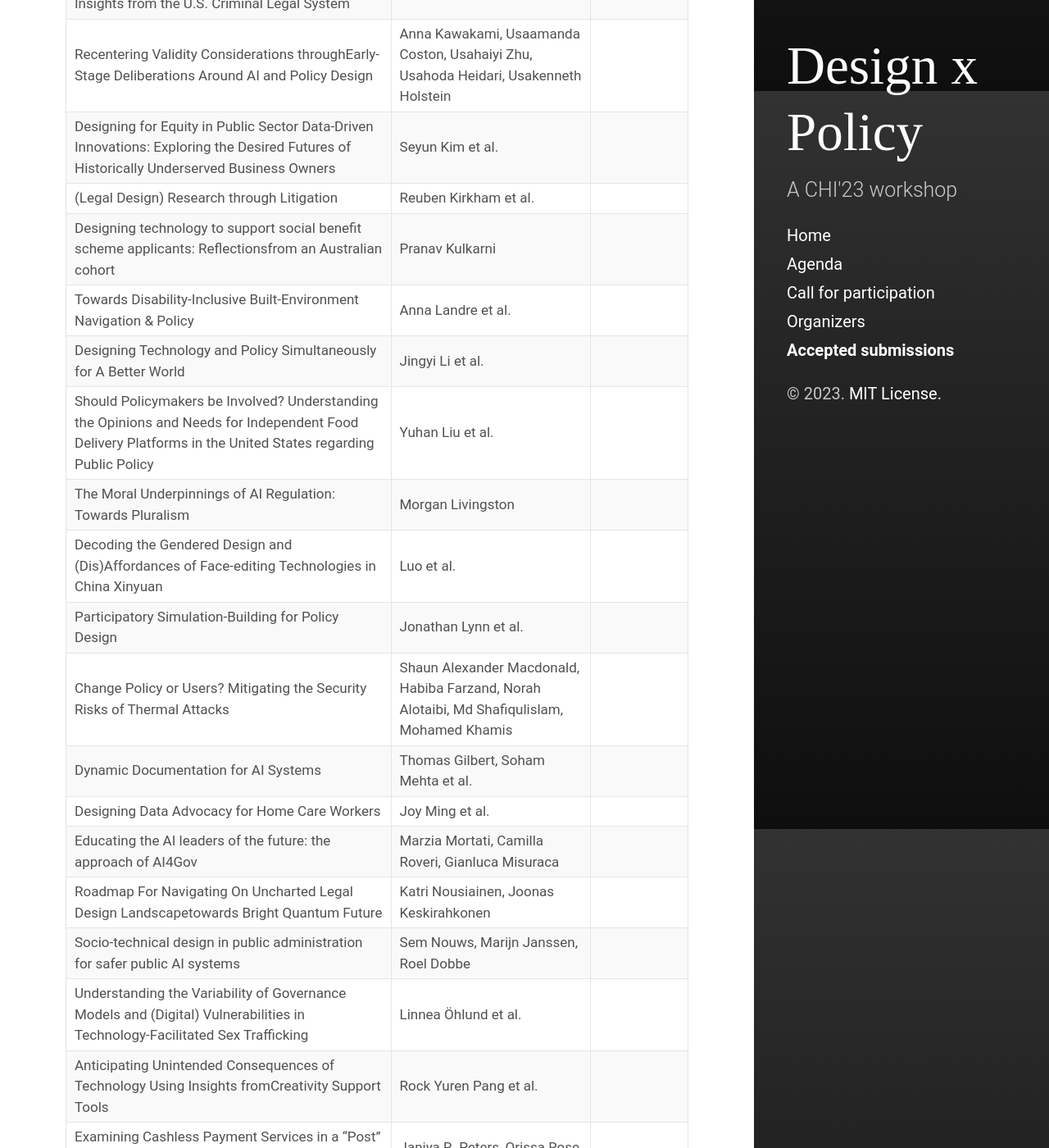
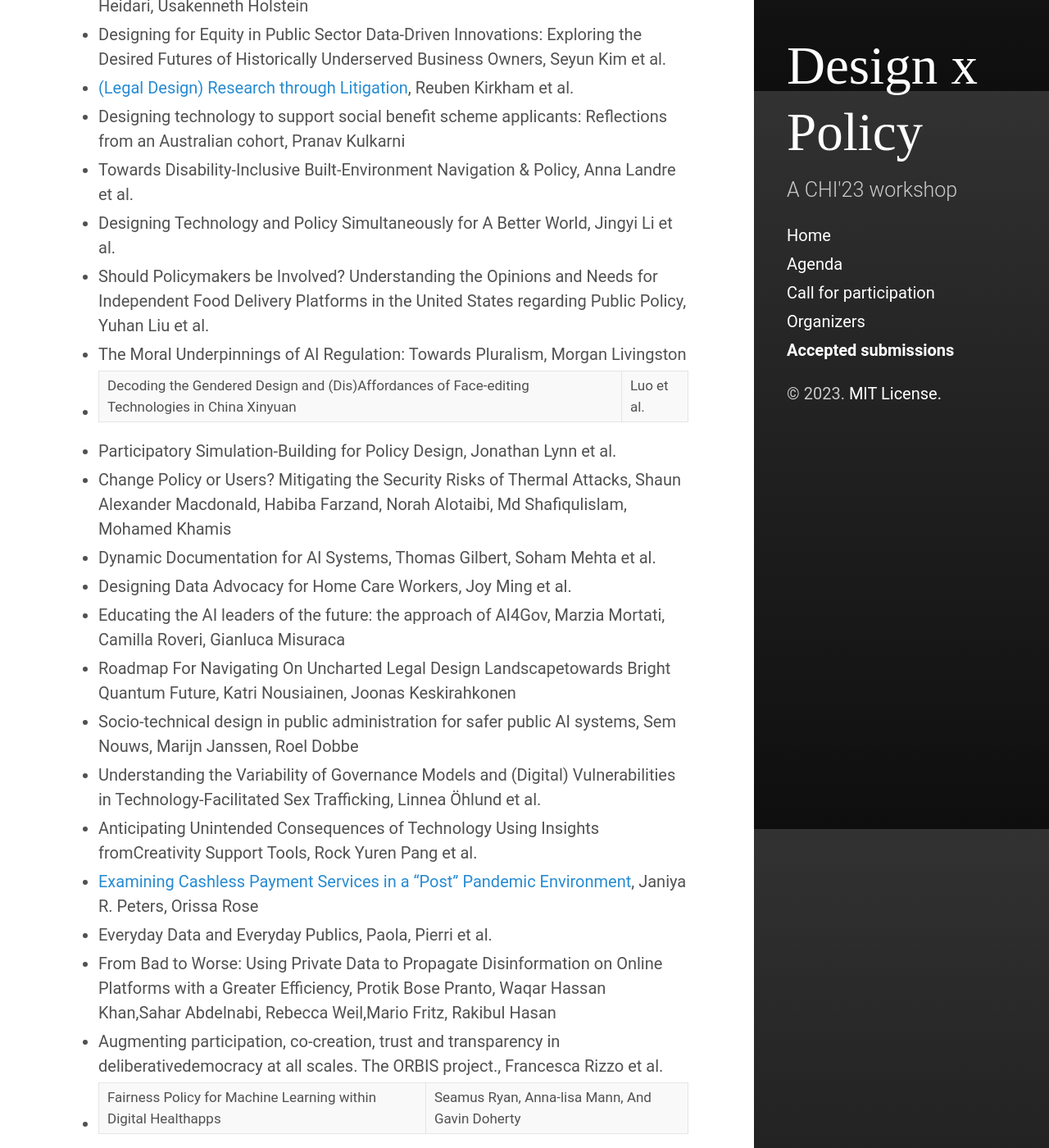
Before and after one commit to yang-qian/designpolicyCHI23, a Jekyll site: the page built from accepted.md, in a window 1280 px wide and 1400 px high, scrolled down 1689 px. Shown: the whole window at 82% size. Built offline with Jekyll 4.4.1, drawn with Linux system fonts in a browser that asks for light colours; some of the changed text lies outside the part shown.

Commit message:
Update accepted.md

```diff
--- a/accepted.md
+++ b/accepted.md
@@ -6,58 +6,56 @@ sidebar_link: true
 
 The list of accepted submissions is still being updated as camera-ready versions are received.
 
-| Title                                                                         | Authors                                   | Link to submission |
-|-------------------------------------------------------------------------------|-------------------------------------------|--------------------|
-|Designing Technologies for Safe and Privacy Sensitive Location Sharing	| Louise Barkhuus ||
-|Contextual Integrity of A Virtual (Reality) Classroom	| Karoline Brehm et al. ||
-|Bridging Deliberative Democracy and Deployment of Societal-Scale Technology|Ned Cooper||
-|Professional Ethics by Design: Co-creating Codes of Conduct for ComputationalPractice|Samuel Danzon-Chambaud||
-|Asking Better Questions - The Art and Science of Forecasting |	Emily Dardaman et al. ||
-|Surveillance Technologies and Migrant Farmers in Ontario Greenhouses:Investigating Pathways for Equitable Policy and Technological Interventions|Olivia Doggett||
-|From Policy to Pixels: Practitioner Lessons from Cookie Banner Implementation |	Ame Elliott et al. ||
-|Bridging Policy Gaps between Technocratic and Democratic Approaches toAccountability Across the Lifecycle of Public Sector Algorithmic Systems |	Motahhare Eslami et al. ||
-|How Design Can Impact Labor Shifting as a Result of Technological Advances | Jodi Forlizzi | |
-|Solutions Matrix |	Liz Gerber et al. ||
-|How can we influence ‘future of work’ policies?|	Sandy J.J. Gould et al. ||
-|Metaphors as facilitators: Grounding the commons in participatory prototypingpolicies.|	Natalia Gulbransen-Diaz et al. ||
-|Sociotechnical Perspectives on Social Media Regulation     |     Eric Gilbert, Sarita Schoenebeck, Motahhare Eslami, Cami Goray  |                    |
-|What Evidence is Needed to Prove the Existence of Dark Patterns?  |  Johanna Gunawan, Usacristiana Santos, Nataliia Bielova  ||
-|Walking in Circles: Generative AI and the future of online legal information|Nóra Al Haider||
-|Data Ethics Emergency Drill: Exploring Responsible Data and AI Practices in Context | Vanessa Aisyahsari Hanschke | |
-|Policy Design in Data Economy: In Need for a Public Online News(Eco)System?|Viktoria Horn, Claude Draude ||
-|Whose Policy? Privacy Challenges of Decentralized Platforms	| Sohyeon Hwang et al. ||
-|Policy Paths Toward a Systemic Understanding of Recommendation Platforms |	Ruijie Yew et al. ||
-|Staying with the Trouble of Developing Mental Health Technology and Policy | Jacinta Jardine, Camille Nadal, Sarah Robinson | |
-| Opportunities for Coordinating Policy and Technology Design for AlgorithmicAccountability: Insights from the U.S. Criminal Legal System |	Angela Jin ||
-|Recentering Validity Considerations throughEarly-Stage Deliberations Around AI and Policy Design| Anna Kawakami, Usaamanda Coston, Usahaiyi Zhu, Usahoda Heidari, Usakenneth Holstein ||
-|Designing for Equity in Public Sector Data-Driven Innovations: Exploring the Desired Futures of Historically Underserved Business Owners |	Seyun Kim et al. ||
-|(Legal Design) Research through Litigation |	Reuben Kirkham et al. ||
-|Designing technology to support social benefit scheme applicants: Reflectionsfrom an Australian cohort| Pranav Kulkarni | |
-|Towards Disability-Inclusive Built-Environment Navigation & Policy |	Anna Landre et al. ||
-|Designing Technology and Policy Simultaneously for A Better World	| Jingyi Li et al. ||
-|Should Policymakers be Involved? Understanding the Opinions and Needs for Independent Food Delivery Platforms in the United States regarding Public Policy |	Yuhan Liu et al. ||
-|The Moral Underpinnings of AI Regulation: Towards Pluralism | Morgan Livingston||
-|Decoding the Gendered Design and (Dis)Affordances of Face-editing Technologies in China	Xinyuan | Luo et al. ||
-|Participatory Simulation-Building for Policy Design |	Jonathan Lynn et al. ||
-|Change Policy or Users? Mitigating the Security Risks of Thermal Attacks | Shaun Alexander Macdonald, Habiba Farzand, Norah Alotaibi, Md Shafiqulislam, Mohamed Khamis | |
-|Dynamic Documentation for AI Systems	| Thomas Gilbert, Soham Mehta et al. ||
-|Designing Data Advocacy for Home Care Workers | Joy Ming et al. ||
-|Educating the AI leaders of the future: the approach of AI4Gov|Marzia Mortati, Camilla Roveri, Gianluca Misuraca||
-|Roadmap For Navigating On Uncharted Legal Design Landscapetowards Bright Quantum Future|Katri Nousiainen, Joonas Keskirahkonen ||
-| Socio-technical design in public administration for safer public AI systems | Sem Nouws, Marijn Janssen, Roel Dobbe   | |
-|Understanding the Variability of Governance Models and (Digital) Vulnerabilities in Technology-Facilitated Sex Trafficking|	Linnea Öhlund et al. ||
-|Anticipating Unintended Consequences of Technology Using Insights fromCreativity Support Tools|	Rock Yuren Pang et al. ||
-|Examining Cashless Payment Services in a “Post” Pandemic Environment|Janiya R. Peters, Orissa Rose||
-|Everyday Data and Everyday Publics |	Paola, Pierri et al. ||
-|From Bad to Worse: Using Private Data to PropagateDisinformation on Online Platforms with a Greater Efficiency|Protik Bose Pranto, Waqar Hassan Khan,Sahar Abdelnabi, Rebecca Weil,Mario Fritz, Rakibul Hasan  ||
-|Augmenting participation, co-creation, trust and transparency in deliberativedemocracy at all scales. The ORBIS project.|	Francesca Rizzo et al. ||
-| Fairness Policy for Machine Learning within Digital Healthapps | Seamus Ryan, Anna-lisa Mann, And Gavin Doherty| |
-|Experiential Futures In-the-wild to Inform Policy Design | Camilo Sanchez, Felix A. Epp||
-|Promoting Bright Patterns |	Hauke Sandhaus et al. ||
-|Towards Prototyping Driverless Vehicle Behaviors,City Design, and Policies Simultaneously|Hauke Sandhaus, Wendy Ju, Qian Yang||
-|Human-Centered AI and the Social Contract Perspective|Stefan Schmager||
-|Exploring Implications for Privacy Design and Policy through Smart Home Cameras |	Neilly H. Tan et al. ||
-|Adversarial Engagements Between Technology and Policy|	Anh-Ton Tran et al. ||
-|Navigating the Nexus of Technology, Policy, and Societal Impact in context of Kashmir|	Asra Sakeen Wani et al. ||
-|Thinking Upstream: Ethics and Policy Opportunities in AI Supply Chains | David Gray Widder, Richmond Wong| [arXiv.org](https://arxiv.org/abs/2303.07529)|
-|Epistemic Injustice in Technology and Policy Design:Lessons from New York City’s Heat Complaints System| Mohsin Yousufi, Usacharlotte Alexander, Usanassim Parvin ||
+- Designing Technologies for Safe and Privacy Sensitive Location Sharing, Louise Barkhuus
+- Contextual Integrity of A Virtual (Reality) Classroom, Karoline Brehm et al.
+- Bridging Deliberative Democracy and Deployment of Societal-Scale Technology, Ned Cooper
+- Professional Ethics by Design: Co-creating Codes of Conduct for Computational Practice, Samuel Danzon-Chambaud
+- Asking Better Questions: The Art and Science of Forecasting, Emily Dardaman et al.
+- Surveillance Technologies and Migrant Farmers in Ontario Greenhouses:Investigating Pathways for Equitable Policy and Technological Interventions, Olivia Doggett
+- From Policy to Pixels: Practitioner Lessons from Cookie Banner Implementation, 	Ame Elliott et al.
+- Bridging Policy Gaps between Technocratic and Democratic Approaches toAccountability Across the Lifecycle of Public Sector Algorithmic Systems, Motahhare Eslami et al.
+- How Design Can Impact Labor Shifting as a Result of Technological Advances | Jodi Forlizzi
+- Solutions Matrix, Liz Gerber et al.
+- How can we influence ‘future of work’ policies? Sandy J.J. Gould et al.
+- Metaphors as facilitators: Grounding the commons in participatory prototyping policies, Natalia Gulbransen-Diaz et al.
+- Sociotechnical Perspectives on Social Media Regulation, Eric Gilbert, Sarita Schoenebeck, Motahhare Eslami, Cami Goray,
+- What Evidence is Needed to Prove the Existence of Dark Patterns? Johanna Gunawan, Usacristiana Santos, Nataliia Bielova
+- Walking in Circles: Generative AI and the future of online legal information, Nóra Al Haider
+- Data Ethics Emergency Drill: Exploring Responsible Data and AI Practices in Context Vanessa Aisyahsari Hanschke
+- Policy Design in Data Economy: In Need for a Public Online News(Eco)System?|Viktoria Horn, Claude Draude
+- Whose Policy? Privacy Challenges of Decentralized Platforms, Sohyeon Hwang et al.
+- Policy Paths Toward a Systemic Understanding of Recommendation Platforms,	Ruijie Yew et al.
+- Staying with the Trouble of Developing Mental Health Technology and Policy, Jacinta Jardine, Camille Nadal, Sarah Robinson,
+- Opportunities for Coordinating Policy and Technology Design for AlgorithmicAccountability: Insights from the U.S. Criminal Legal System, Angela Jin
+- Recentering Validity Considerations through Early-Stage Deliberations Around AI and Policy Design, Anna Kawakami, Usaamanda Coston, Usahaiyi Zhu, Usahoda Heidari, Usakenneth Holstein
+- Designing for Equity in Public Sector Data-Driven Innovations: Exploring the Desired Futures of Historically Underserved Business Owners, Seyun Kim et al.
+- [(Legal Design) Research through Litigation](http://arxiv.org/abs/2303.14336), Reuben Kirkham et al.
+- Designing technology to support social benefit scheme applicants: Reflections from an Australian cohort, Pranav Kulkarni
+- Towards Disability-Inclusive Built-Environment Navigation & Policy, Anna Landre et al.
+- Designing Technology and Policy Simultaneously for A Better World, Jingyi Li et al.
+- Should Policymakers be Involved? Understanding the Opinions and Needs for Independent Food Delivery Platforms in the United States regarding Public Policy, Yuhan Liu et al.
+- The Moral Underpinnings of AI Regulation: Towards Pluralism, Morgan Livingston
+- Decoding the Gendered Design and (Dis)Affordances of Face-editing Technologies in China	Xinyuan | Luo et al.
+- Participatory Simulation-Building for Policy Design, Jonathan Lynn et al.
+- Change Policy or Users? Mitigating the Security Risks of Thermal Attacks, Shaun Alexander Macdonald, Habiba Farzand, Norah Alotaibi, Md Shafiqulislam, Mohamed Khamis
+- Dynamic Documentation for AI Systems, Thomas Gilbert, Soham Mehta et al.
+- Designing Data Advocacy for Home Care Workers, Joy Ming et al.
+- Educating the AI leaders of the future: the approach of AI4Gov, Marzia Mortati, Camilla Roveri, Gianluca Misuraca
+- Roadmap For Navigating On Uncharted Legal Design Landscapetowards Bright Quantum Future, Katri Nousiainen, Joonas Keskirahkonen
+- Socio-technical design in public administration for safer public AI systems, Sem Nouws, Marijn Janssen, Roel Dobbe
+- Understanding the Variability of Governance Models and (Digital) Vulnerabilities in Technology-Facilitated Sex Trafficking, Linnea Öhlund et al.
+- Anticipating Unintended Consequences of Technology Using Insights fromCreativity Support Tools, Rock Yuren Pang et al.
+- [Examining Cashless Payment Services in a “Post” Pandemic Environment](http://arxiv.org/abs/2303.12970), Janiya R. Peters, Orissa Rose
+- Everyday Data and Everyday Publics, Paola, Pierri et al.
+- From Bad to Worse: Using Private Data to Propagate Disinformation on Online Platforms with a Greater Efficiency, Protik Bose Pranto, Waqar Hassan Khan,Sahar Abdelnabi, Rebecca Weil,Mario Fritz, Rakibul Hasan
+- Augmenting participation, co-creation, trust and transparency in deliberativedemocracy at all scales. The ORBIS project., Francesca Rizzo et al.
+- Fairness Policy for Machine Learning within Digital Healthapps | Seamus Ryan, Anna-lisa Mann, And Gavin Doherty
+- [Experiential Futures In-the-wild to Inform Policy Design](https://arxiv.org/abs/2303.14174), Camilo Sanchez, Felix A. Epp
+- Promoting Bright Patterns, Hauke Sandhaus et al.
+- Towards Prototyping Driverless Vehicle Behaviors,City Design, and Policies Simultaneously, Hauke Sandhaus, Wendy Ju, Qian Yang
+- Human-Centered AI and the Social Contract Perspective, Stefan Schmager
+- Exploring Implications for Privacy Design and Policy through Smart Home Cameras, Neilly H. Tan et al.
+- Adversarial Engagements Between Technology and Policy, Anh-Ton Tran et al.
+- Navigating the Nexus of Technology, Policy, and Societal Impact in context of Kashmir, Asra Sakeen Wani et al.
+- [Thinking Upstream: Ethics and Policy Opportunities in AI Supply Chains](https://arxiv.org/abs/2303.07529), David Gray Widder, Richmond Wong
+- Epistemic Injustice in Technology and Policy Design: Lessons from New York City’s Heat Complaints System, Mohsin Yousufi, Usacharlotte Alexander, Usanassim Parvin
```
